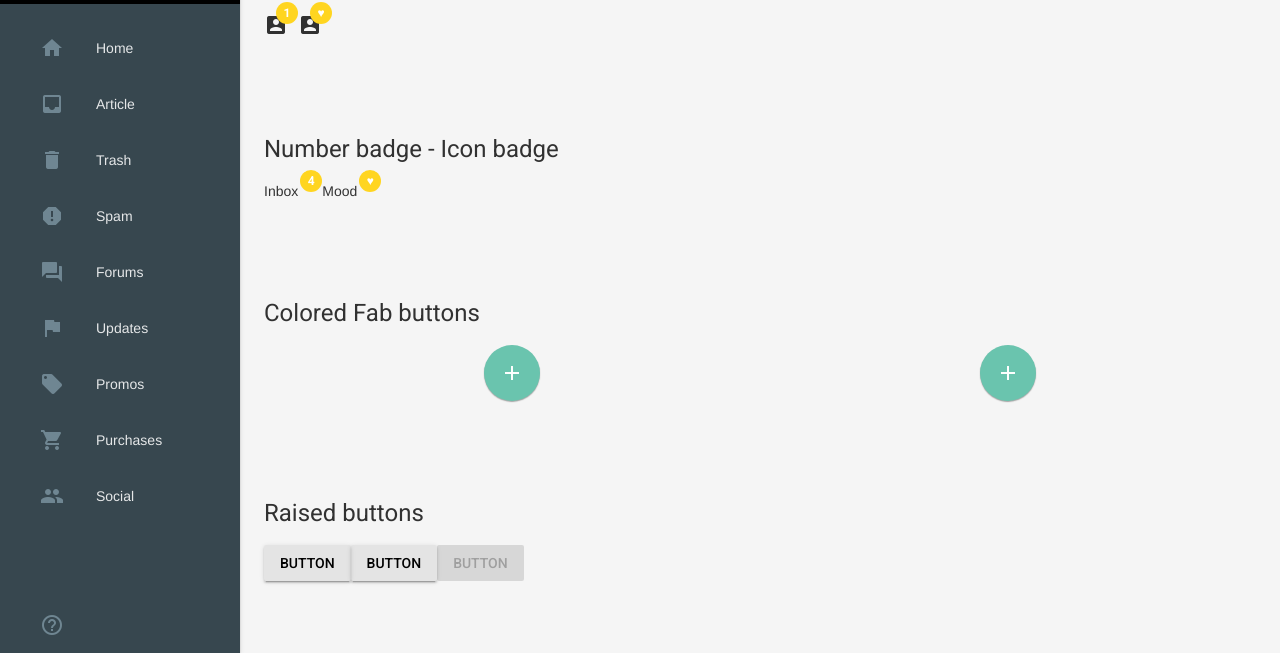
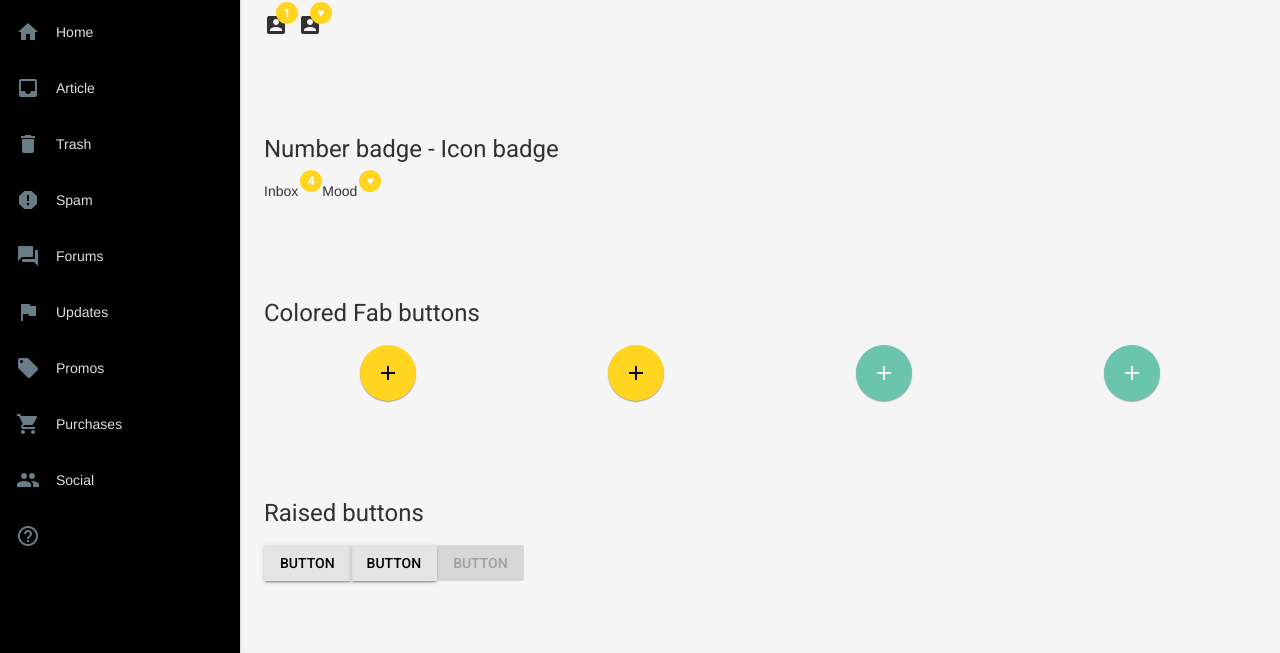
Before and after one commit to telemark/material-design-mal, a website: page public/index.html in a window 1280 px wide. Shown: the part 147-800 px from the top of the page. Drawn offline with nearby package versions, Linux system fonts and the light colour scheme.

Commit message:
Removed blue-grey background from menu nav in sidebar.

```diff
--- a/public/index.html
+++ b/public/index.html
@@ -54,7 +54,7 @@
             </ul>
           </div>
         </header>
-        <nav class="tfk-navigation mdl-navigation mdl-color--blue-grey-800">
+        <nav class="tfk-navigation">
           <a class="mdl-navigation__link" href=""><i class="mdl-color-text--blue-grey-400 material-icons" role="presentation">home</i>Home</a>
           <a class="mdl-navigation__link" href="article.html"><i class="mdl-color-text--blue-grey-400 material-icons" role="presentation">inbox</i>Article</a>
           <a class="mdl-navigation__link" href=""><i class="mdl-color-text--blue-grey-400 material-icons" role="presentation">delete</i>Trash</a>
@@ -100,6 +100,15 @@
 
           <section class="mdl-cell mdl-cell--12-col mdl-grid">
             <h4 class="mdl-cell--12-col">Colored Fab buttons</h4>
+            <!-- Colored FAB button -->
+            <button class="mdl-button mdl-js-button mdl-button--fab mdl-button--primary">
+              <i class="material-icons">add</i>
+            </button>
+            <!-- Colored FAB button with ripple -->
+            <button class="mdl-button mdl-js-button mdl-button--fab mdl-js-ripple-effect mdl-button--primary">
+              <i class="material-icons">add</i>
+            </button>
+
             <!-- Colored FAB button -->
             <button class="mdl-button mdl-js-button mdl-button--fab mdl-button--colored">
               <i class="material-icons">add</i>
--- a/scss/modules/_sidebar-navigation.scss
+++ b/scss/modules/_sidebar-navigation.scss
@@ -9,6 +9,11 @@
 
   .tfk-header {
 
+    .mdl-layout__drawer-button {
+      background-color: transparent;
+      color: black;
+    }
+
     .mdl-textfield {
       padding: 0px;
       margin-top: 41px;
@@ -17,10 +22,6 @@
         bottom: 19px;
       }
     }
-  }
-
-  .mdl-layout__header .mdl-layout__drawer-button {
-    color: rgba(0, 0, 0, 0.54);
   }
 }
 
@@ -37,6 +38,7 @@
     align-items: center;
     color: white;
     font-weight: 500;
+    padding: 16px;
 
     &:hover, &:active, &:focus {
       background-color: $color-primary;
@@ -77,12 +79,15 @@
 
 .tfk-navigation {
   flex-grow: 1;
-}
 
-.tfk-navigation .mdl-navigation__link .material-icons {
-  font-size: 24px;
-  color: rgba(255, 255, 255, 0.56);
-  margin-right: 32px;
+  .mdl-navigation__link {
+
+    .material-icons {
+      font-size: 24px;
+      color: rgba(255, 255, 255, 0.56);
+      margin-right: 16px;
+    }
+  }
 }
 
 /* TODO: Find a proper solution to have the graphs
```
Also changed, not shown: public/article.html (+1 -1 lines), public/css/main.css.
